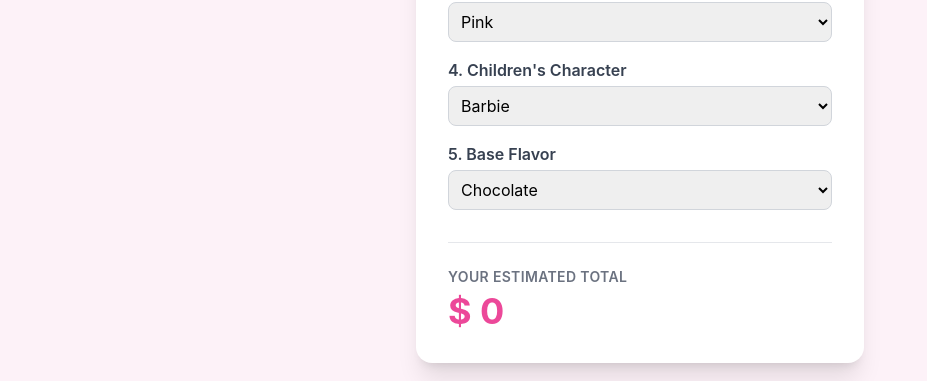
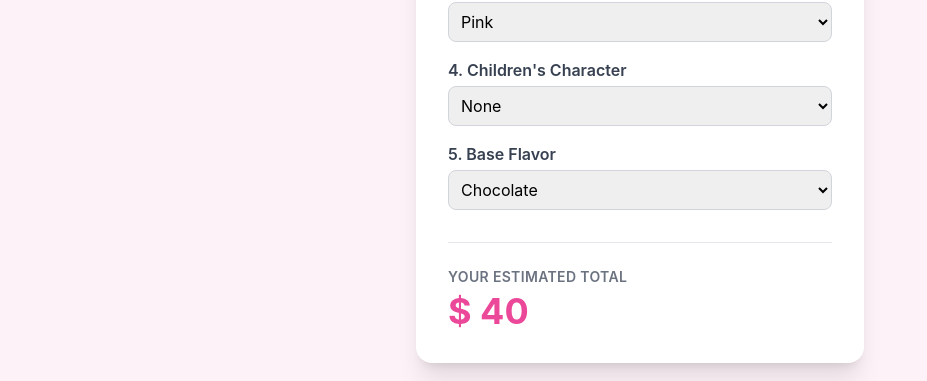
Before and after one commit to Shree-offline/CUSTOMcrumb, a React (Create React App) app in the folder client/: page / in a window 1280 px wide. Shown: the part 411-792 px from the top of the page, without its empty margins (0-927 px from the left). Built offline with nearby package versions, Linux system fonts and the light colour scheme.

Commit message:
Update App.js

```diff
--- a/client/src/App.js
+++ b/client/src/App.js
@@ -1,7 +1,28 @@
 import React, { useState } from 'react';
 
 function App() {
-  // Add your state variables here (e.g., const [theme, setTheme] = useState('Birthday');)
+  // 1. Set up state variables to track user selections
+  const [theme, setTheme] = useState('Birthday');
+  const [layers, setLayers] = useState(2);
+  const [color, setColor] = useState('Pink');
+  const [character, setCharacter] = useState('None');
+  const [flavor, setFlavor] = useState('Chocolate');
+
+  // 2. Calculate the total price based on selections
+  const calculateTotal = () => {
+    let total = 20; // Base starting price
+
+    // Add $10 for every layer
+    total += Number(layers) * 10;
+
+    // Wedding cakes cost a bit more
+    if (theme === 'Wedding') total += 30;
+
+    // Add $5 if they choose a character
+    if (character !== 'None') total += 5;
+
+    return total;
+  };
 
   return (
     <div className="min-h-screen flex items-center justify-center p-4">
@@ -16,7 +37,11 @@ function App() {
           {/* 1. Theme */}
           <div className="flex flex-col">
             <label className="font-semibold text-gray-700 mb-1">1. Select Theme</label>
-            <select className="p-2 border border-gray-300 rounded-lg focus:ring-2 focus:ring-pink-400 outline-none">
+            <select
+              value={theme}
+              onChange={(e) => setTheme(e.target.value)}
+              className="p-2 border border-gray-300 rounded-lg focus:ring-2 focus:ring-pink-400 outline-none"
+            >
               <option>Birthday</option>
               <option>Wedding</option>
               <option>Prank</option>
@@ -29,7 +54,9 @@ function App() {
             <label className="font-semibold text-gray-700 mb-1">2. Layers</label>
             <input
               type="number"
-              defaultValue="2"
+              min="1"
+              value={layers}
+              onChange={(e) => setLayers(e.target.value)}
               className="p-2 border border-gray-300 rounded-lg focus:ring-2 focus:ring-pink-400 outline-none"
             />
           </div>
@@ -37,7 +64,11 @@ function App() {
           {/* 3. Color */}
           <div className="flex flex-col">
             <label className="font-semibold text-gray-700 mb-1">3. Color</label>
-            <select className="p-2 border border-gray-300 rounded-lg focus:ring-2 focus:ring-pink-400 outline-none">
+            <select
+              value={color}
+              onChange={(e) => setColor(e.target.value)}
+              className="p-2 border border-gray-300 rounded-lg focus:ring-2 focus:ring-pink-400 outline-none"
+            >
               <option>Pink</option>
               <option>White</option>
               <option>Blue</option>
@@ -47,9 +78,13 @@ function App() {
           {/* 4. Character */}
           <div className="flex flex-col">
             <label className="font-semibold text-gray-700 mb-1">4. Children's Character</label>
-            <select className="p-2 border border-gray-300 rounded-lg focus:ring-2 focus:ring-pink-400 outline-none">
+            <select
+              value={character}
+              onChange={(e) => setCharacter(e.target.value)}
+              className="p-2 border border-gray-300 rounded-lg focus:ring-2 focus:ring-pink-400 outline-none"
+            >
+              <option>None</option>
               <option>Barbie</option>
-              <option>None</option>
               <option>Transformer</option>
               <option>Robot</option>
             </select>
@@ -58,7 +93,11 @@ function App() {
           {/* 5. Base Flavor */}
           <div className="flex flex-col">
             <label className="font-semibold text-gray-700 mb-1">5. Base Flavor</label>
-            <select className="p-2 border border-gray-300 rounded-lg focus:ring-2 focus:ring-pink-400 outline-none">
+            <select
+              value={flavor}
+              onChange={(e) => setFlavor(e.target.value)}
+              className="p-2 border border-gray-300 rounded-lg focus:ring-2 focus:ring-pink-400 outline-none"
+            >
               <option>Chocolate</option>
               <option>Vanilla</option>
               <option>Cookies & Cream</option>
@@ -68,7 +107,8 @@ function App() {
 
         <div className="mt-8 pt-6 border-t border-gray-200">
           <p className="text-gray-500 text-sm font-semibold uppercase tracking-wide">Your Estimated Total</p>
-          <h2 className="text-4xl font-bold text-pink-500 mt-1">$ 0</h2>
+          {/* Display the calculated total here */}
+          <h2 className="text-4xl font-bold text-pink-500 mt-1">$ {calculateTotal()}</h2>
         </div>
 
       </div>
```
